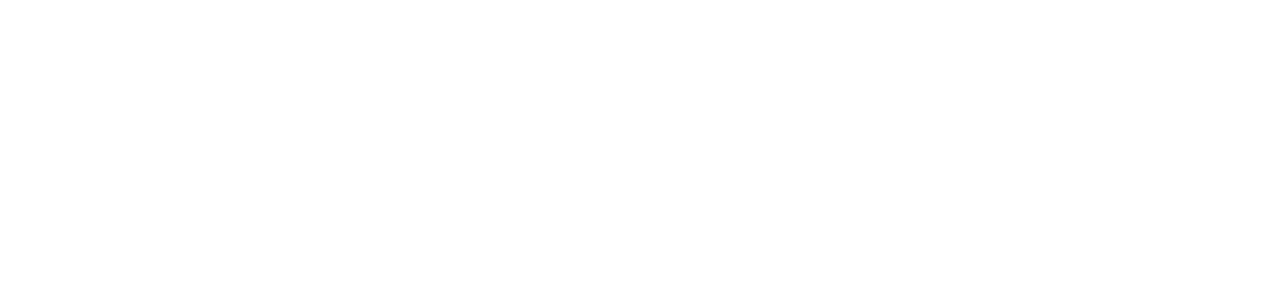
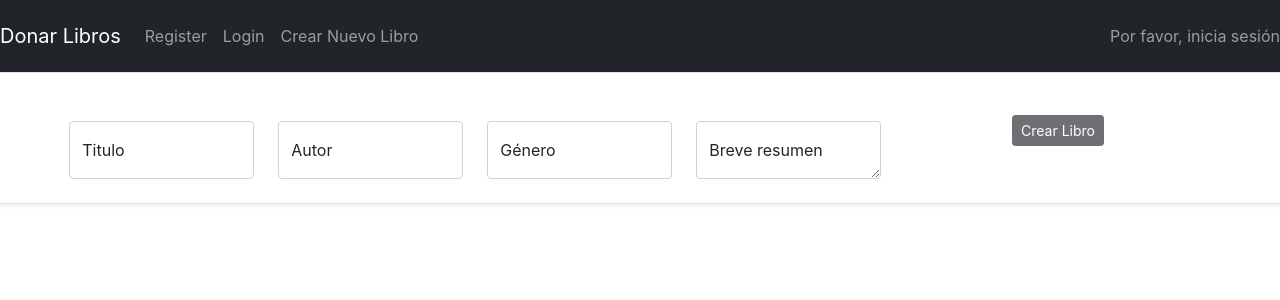
Before and after one commit to josemnaranjo/PG_Libros_CD, a React (Create React App) app in the folder Donar_Libros/client/: page /new-book in a window 1280 px wide. Before the commit this address had no page. Shown: the top 300 px of the page. Built offline with nearby package versions, Linux system fonts and the light colour scheme.

Commit message:
Funcionalidad de agregar nuevos libros

```diff
--- a/Donar_Libros/client/src/App.js
+++ b/Donar_Libros/client/src/App.js
@@ -4,6 +4,7 @@
 import Home from './views/Home';
 import Register from './views/Register';
 import Login from './views/Login';
+import NewBook from './views/NewBook';
 
 function App() {
   return (
@@ -13,6 +14,7 @@
                 <Route path='/' element={<Home/>}/>
                 <Route path='/register' element={<Register/>}/>
                 <Route path='/login' element={<Login/>}/>
+                <Route path='/new-book' element={<NewBook/>}/>
             </Routes>
         </UserProvider>
     </div>
--- a/Donar_Libros/client/src/components/Navbar.jsx
+++ b/Donar_Libros/client/src/components/Navbar.jsx
@@ -24,7 +24,7 @@
     return (
       <div>
             <nav className="navbar navbar-expand-lg navbar-dark bg-dark">
-                <a className="navbar-brand" href="/home">
+                <a className="navbar-brand" href="/">
                     Donar Libros
                 </a>
                 <div className="navbar" id="navbarNav">
@@ -37,6 +37,11 @@
                         <li className="nav-item">
                             <a className="nav-link" href="/login">
                                 Login
+                            </a>
+                        </li>
+                        <li className="nav-item">
+                            <a className="nav-link" href="/new-book">
+                                Crear Nuevo Libro
                             </a>
                         </li>
                     </ul>
--- /dev/null
+++ b/Donar_Libros/client/src/components/NewBookForm.jsx
@@ -0,0 +1,91 @@
+import React from 'react';
+import {Formik,Field,Form} from 'formik';
+import * as Yup from 'yup';
+
+const RecommendationsForm = (props) => {
+    const{title, author, genre, summary, onSubmitProp}=props;
+
+    const valSchema = Yup.object().shape({
+
+        title: Yup.string()
+        .min(1,"Titulo muy corto")
+        .required("campo obligatorio"),
+
+        author: Yup.string()
+        .min(1,"Nombre del autor muy breve")
+        .required("campo obligatorio"),
+
+        genre: Yup.string()
+        .min(1,"Genero muy breve")
+        .required("campo obligatorio"),
+
+        summary: Yup.string()
+        .min(20,"Deber ingresar un resumen de 20 caracteres mínimo")
+        .required("campo obligatorio"),
+
+
+    })
+    return (
+      <div>
+            <Formik
+                initialValues={{
+                    title: title,
+                    author:author,
+                    genre: genre,
+                    summary: summary
+                }}
+                validationSchema={valSchema}
+                onSubmit={(values) => onSubmitProp(values)}
+                enableReinitialize
+            >
+                {({ errors, touched }) => (
+                    <Form>
+                        <div className='row d-flex align-items-center justify-content-center shadow-sm p-4 mb-5 border rounded'>
+
+                            <div className='col-2'>
+                                <div className='form-floating mt-4'>
+                                    <Field id="title" placeholder="título del libro" type="text" name="title" className="form-control" />
+                                    <label htmlFor="title">Titulo</label>
+                                    {errors.title && touched.title ? <p>{errors.title}</p> : null}
+                                </div>
+                            </div>
+
+                            <div className='col-2'>
+                                <div className='form-group form-floating mt-4'>
+                                    <Field id="author" placeholder="Autor" type="text" name="author" className="form-control" />
+                                    <label htmlFor="author">Autor</label>
+                                    {errors.author && touched.author ? (<p>{errors.author}</p>) : null}
+                                </div>
+                            </div>
+
+                            <div className='col-2'>
+                                <div className='form-group form-floating mt-4'>
+                                    <Field id="genre" placeholder="género" type="text" name="genre" className="form-control" />
+                                    <label htmlFor="genre">Género</label>
+                                    {errors.genre && touched.genre ? (<p>{errors.genre}</p>) : null}
+                                </div>
+                            </div>
+
+                            <div className='col-2'>
+                                <div className='form-group form-floating mt-4'>
+                                    <Field id="summary" placeholder="Breve resumen" as="textarea" name="summary" className="form-control" />
+                                    <label htmlFor="summary">Breve resumen</label>
+                                    {errors.summary && touched.summary ? (<p>{errors.summary}</p>) : null}
+                                </div>
+                            </div>
+
+                            <div className='col-3 m-2 d-flex justify-content-center'>
+                                <button className='btn btn-dark btn-sm mb-3' type="submit" disabled={Object.values(errors).length>0 || Object.values(touched).length===0}>
+                                    Crear Libro
+                                </button>
+                            </div>
+
+                        </div>
+                    </Form>
+                )}
+            </Formik>
+      </div>
+    );
+}
+
+export default RecommendationsForm;
--- /dev/null
+++ b/Donar_Libros/client/src/services/book.services.js
@@ -0,0 +1,5 @@
+import axios from 'axios';
+axios.defaults.withCredentials = true;
+
+
+export const createBook = async(creatorId,values) => await axios.post(`http://localhost:8000/api/books/new/${creatorId}`,values);
--- /dev/null
+++ b/Donar_Libros/client/src/views/NewBook.jsx
@@ -0,0 +1,30 @@
+import React from 'react';
+import Navbar from '../components/Navbar';
+import NewBookForm from '../components/NewBookForm';
+import { useNavigate } from 'react-router-dom';
+import { createBook } from '../services/book.services';
+import { useUser } from '../context/userContext';
+
+const NewBook = () => {
+    const {user} = useUser();
+    const navigate = useNavigate()
+
+    const createBookFromService = async (values) => {
+        try{
+            await createBook(user._id,values);
+            navigate('/');
+        }catch(err){
+            console.log(err)
+        }
+    }
+
+
+    return (
+        <div>
+            <Navbar/>
+            <NewBookForm title="" author="" genre="" summary="" onSubmitProp={createBookFromService}/>
+        </div>
+    );
+}
+
+export default NewBook;
```
